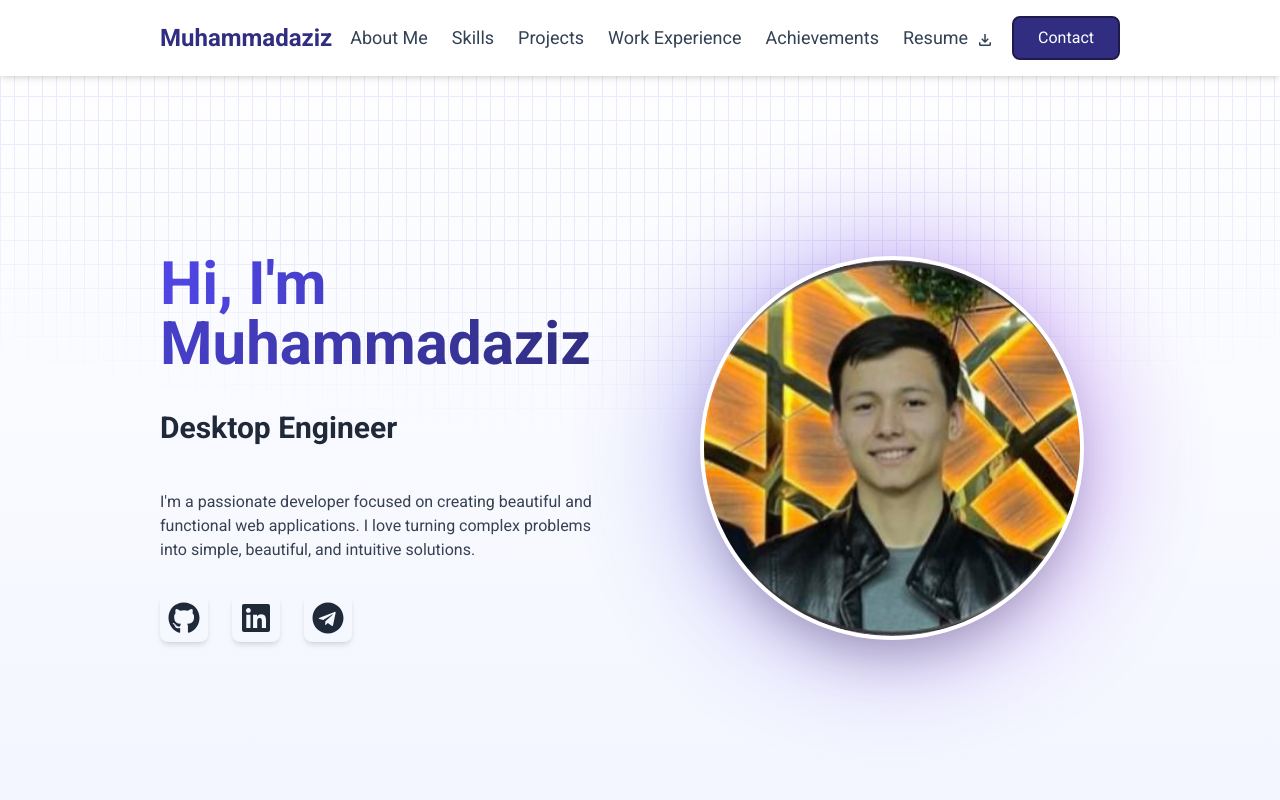
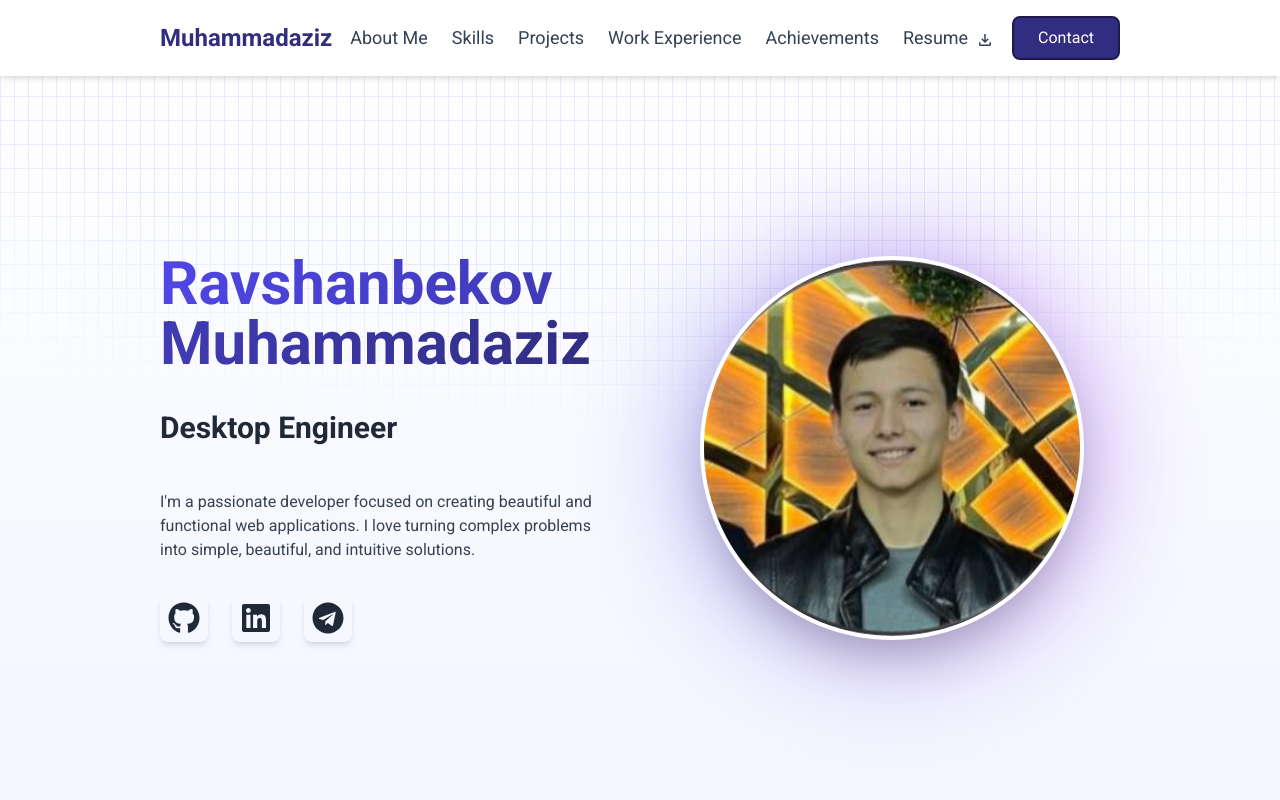
Before and after one commit to smuhammadaziz/portfolio, a React (Vite) app: page / in a window 1280 px wide. Shown: the top 800 px of the page. Built offline with nearby package versions, Linux system fonts and the light colour scheme.

Commit message:
add: adding some changes

```diff
--- a/src/components/intro/intro.jsx
+++ b/src/components/intro/intro.jsx
@@ -78,7 +78,7 @@ function Intro() {
             className="text-center relative z-100 lg:text-left lg:w-1/2 lg:order-1 flex flex-col items-center lg:items-start">
             <h1 className="text-4xl sm:text-5xl lg:text-6xl font-bold mb-6">
               <span className="bg-clip-text text-transparent bg-gradient-to-r from-indigo-600 to-indigo-900">
-                Hi, I'm Muhammadaziz
+                Ravshanbekov Muhammadaziz
               </span>
             </h1>
 
```
